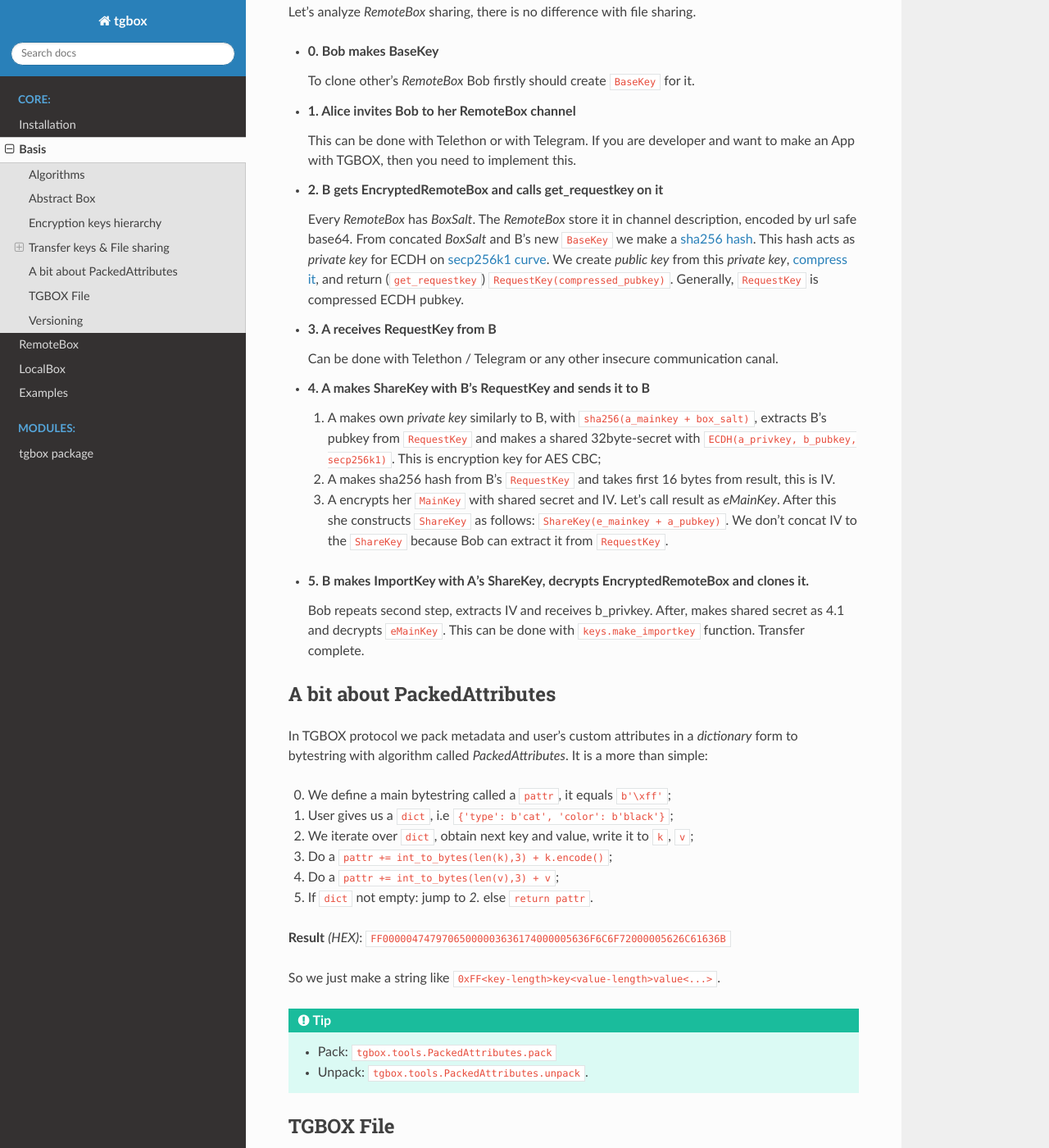
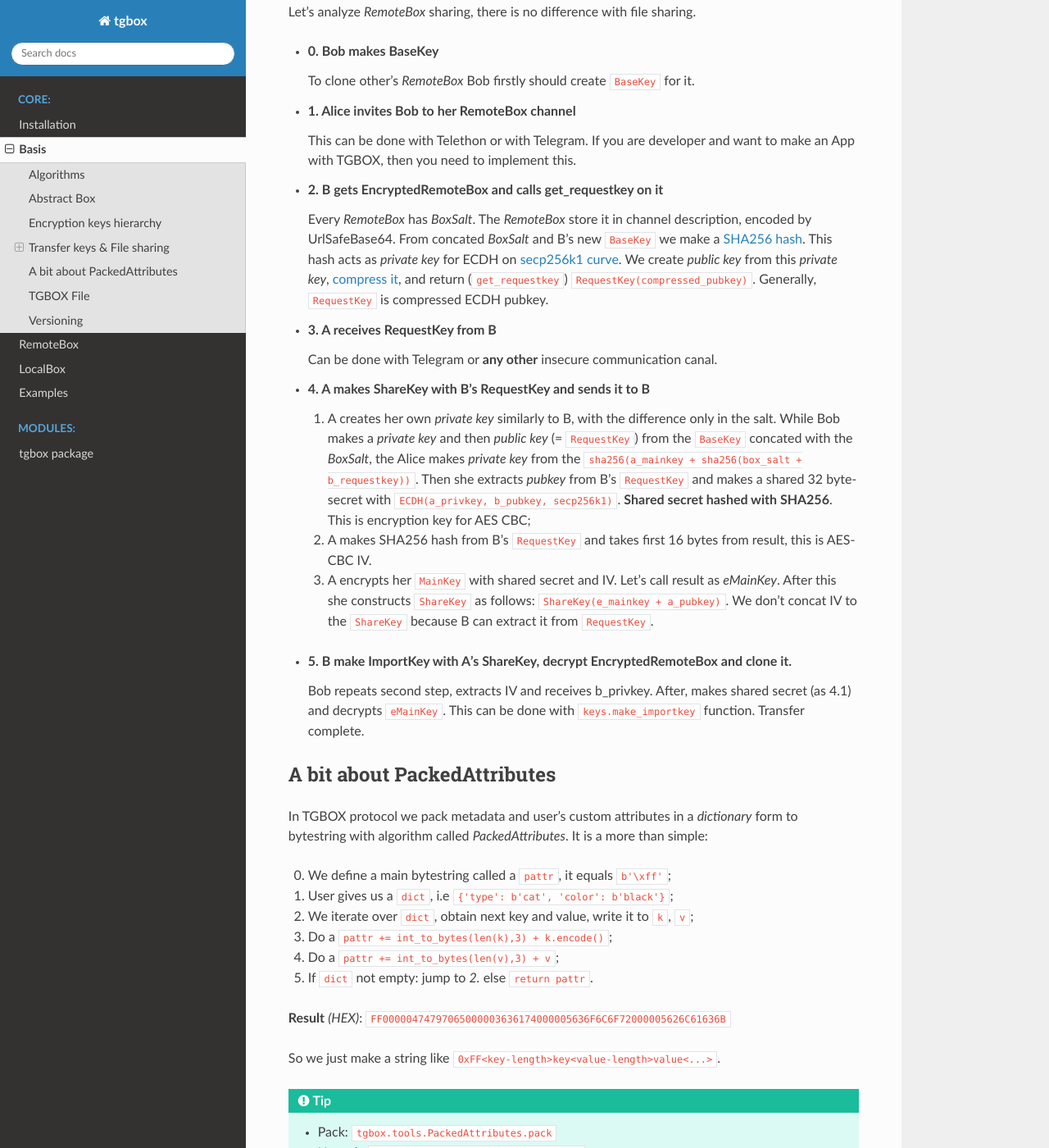
Before and after one commit to NonProjects/tgbox, a Sphinx documentation site: the page built from docs/basis.rst, in a window 1280 px wide and 1400 px high, scrolled down 2173 px. Shown: the whole window at 82% size. Built offline with Sphinx 7.4.7 and the Read the Docs theme 2.0.0, drawn with Linux system fonts in a browser that asks for light colours; some of the changed text lies outside the part shown.

Commit message:
Update 'File Sharing' chapter according to changes

```diff
--- a/docs/basis.rst
+++ b/docs/basis.rst
@@ -76,8 +76,8 @@ Let's analyze *RemoteBox* sharing, there is no difference with file sharing.
 - **2. B gets EncryptedRemoteBox and calls get_requestkey on it**
 
   Every *RemoteBox* has *BoxSalt*. The *RemoteBox* store it in
-  channel description, encoded by url safe base64. From concated
-  *BoxSalt* and B's new ``BaseKey`` we make a `sha256 hash <https://en.wikipedia.org/wiki/SHA-2#Test_vectors>`_. This
+  channel description, encoded by UrlSafeBase64. From concated
+  *BoxSalt* and B's new ``BaseKey`` we make a `SHA256 hash <https://en.wikipedia.org/wiki/SHA-2#Test_vectors>`_. This
   hash acts as *private key* for ECDH on `secp256k1 curve <https://en.bitcoin.it/wiki/Secp256k1>`_. We
   create *public key* from this *private key*, `compress it <https://bitcoin.stackexchange.com/a/69322>`_,
   and return (``get_requestkey``) ``RequestKey(compressed_pubkey)``. Generally,
@@ -85,29 +85,32 @@ Let's analyze *RemoteBox* sharing, there is no difference with file sharing.
 
 - **3. A receives RequestKey from B**
 
-  Can be done with Telethon / Telegram or any other
+  Can be done with Telegram or **any other**
   insecure communication canal.
 
 - **4. A makes ShareKey with B's RequestKey and sends it to B**
 
-  1. A makes own *private key* similarly to B, with
-     ``sha256(a_mainkey + box_salt)``, extracts B's pubkey from
-     ``RequestKey`` and makes a shared 32byte-secret with
-     ``ECDH(a_privkey, b_pubkey, secp256k1)``. This is
-     encryption key for AES CBC;
+  1. A creates her own *private key* similarly to B, with the difference
+     only in the salt. While Bob makes a *private key* and then
+     *public key* (= ``RequestKey``) from the ``BaseKey`` concated
+     with the *BoxSalt*, the Alice makes *private key* from the
+     ``sha256(a_mainkey + sha256(box_salt + b_requestkey))``. Then
+     she extracts *pubkey* from B's ``RequestKey`` and makes a
+     shared 32 byte-secret with ``ECDH(a_privkey, b_pubkey, secp256k1)``.
+     **Shared secret hashed with SHA256**. This is encryption key for AES CBC;
 
-  2. A makes sha256 hash from B's ``RequestKey`` and takes
-     first 16 bytes from result, this is IV.
+  2. A makes SHA256 hash from B's ``RequestKey`` and takes
+     first 16 bytes from result, this is AES-CBC IV.
 
   3. A encrypts her ``MainKey`` with shared secret and IV. Let's call
      result as *eMainKey*. After this she constructs ``ShareKey`` as
      follows: ``ShareKey(e_mainkey + a_pubkey)``. We don't concat
-     IV to the ``ShareKey`` because Bob can extract it from ``RequestKey``.
+     IV to the ``ShareKey`` because B can extract it from ``RequestKey``.
 
-- **5. B makes ImportKey with A's ShareKey, decrypts EncryptedRemoteBox and clones it.**
+- **5. B make ImportKey with A's ShareKey, decrypt EncryptedRemoteBox and clone it.**
 
   Bob repeats second step, extracts IV and receives b_privkey. After,
-  makes shared secret as 4.1 and decrypts ``eMainKey``. This can be
+  makes shared secret (as 4.1) and decrypts ``eMainKey``. This can be
   done with ``keys.make_importkey`` function. Transfer complete.
 
 A bit about PackedAttributes
```
Also changed, not shown: other parts of docs/basis.rst (+1 -1 lines).
